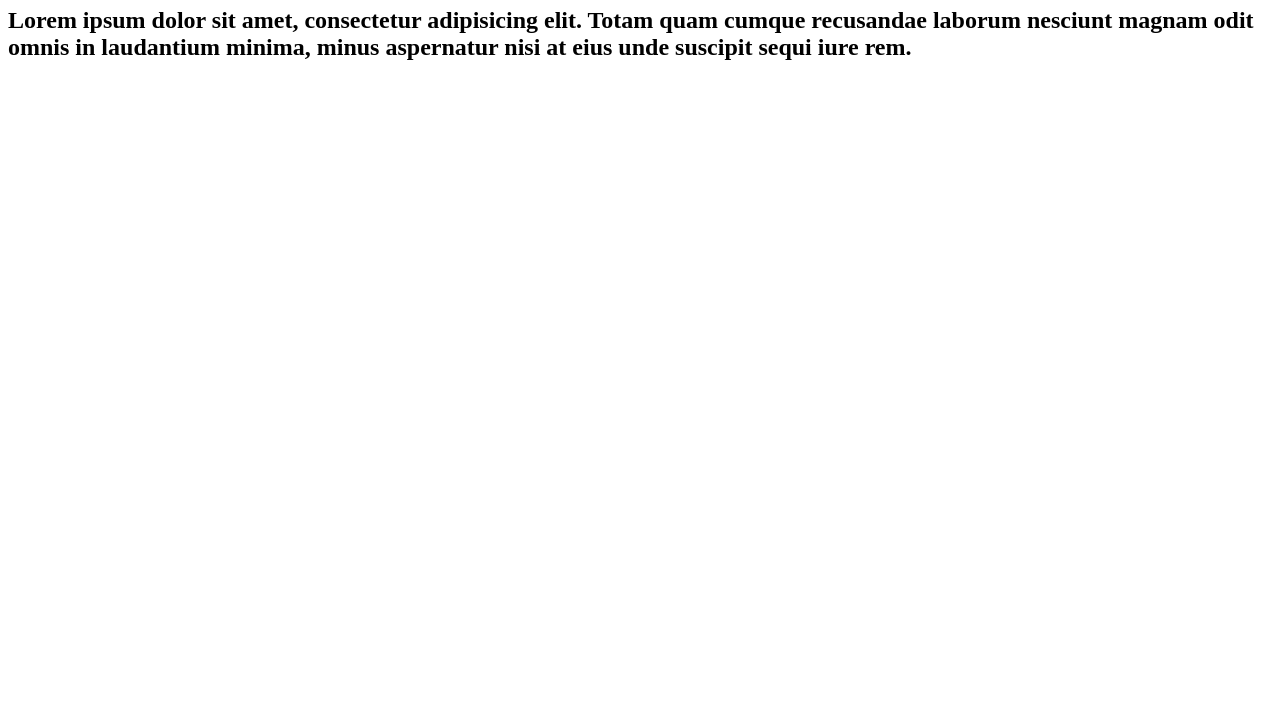
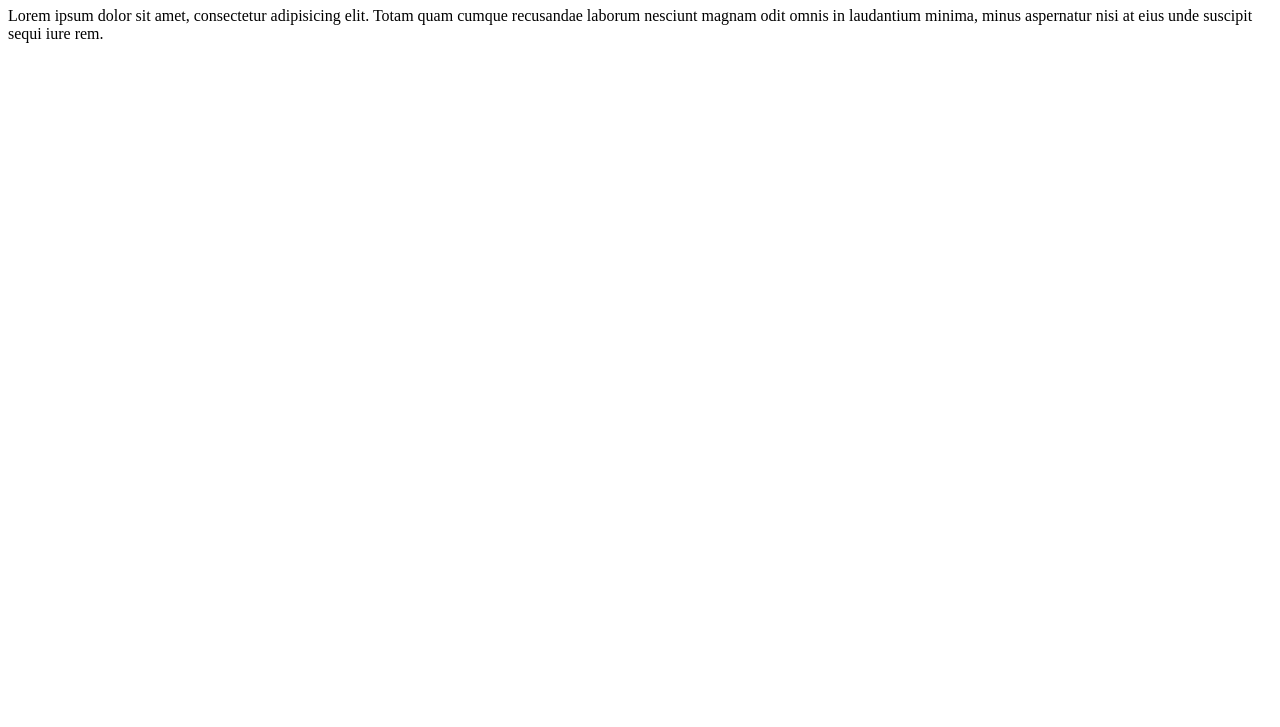
Before and after one commit to alanramosdesouza/curso-git, a plain HTML site: page index.html in a window 1280 px wide. Shown: the part 73-800 px from the top of the page. Drawn offline with Linux system fonts and the light colour scheme.

Commit message:
11° commit - Feito a correção do h2 para tag p

```diff
--- a/index.html
+++ b/index.html
@@ -7,6 +7,6 @@
 </head>
 <body>
     <h1>Hello, world</h1>
-    <h2>Lorem ipsum dolor sit amet, consectetur adipisicing elit. Totam quam cumque recusandae laborum nesciunt magnam odit omnis in laudantium minima, minus aspernatur nisi at eius unde suscipit sequi iure rem.</h2>
+    <p>Lorem ipsum dolor sit amet, consectetur adipisicing elit. Totam quam cumque recusandae laborum nesciunt magnam odit omnis in laudantium minima, minus aspernatur nisi at eius unde suscipit sequi iure rem.</p>
 </body>
 </html>
```
